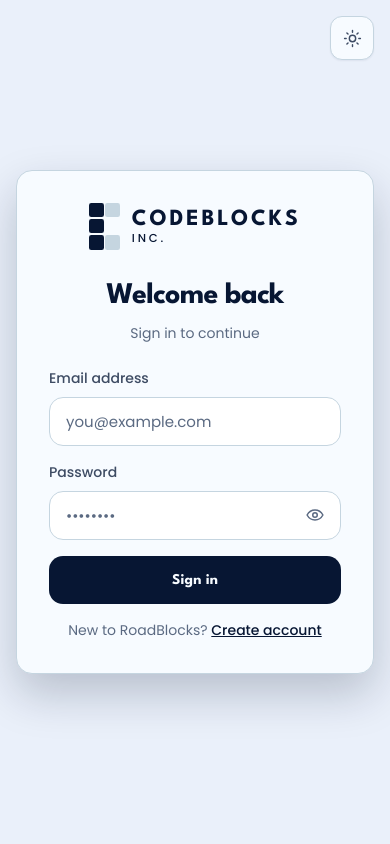
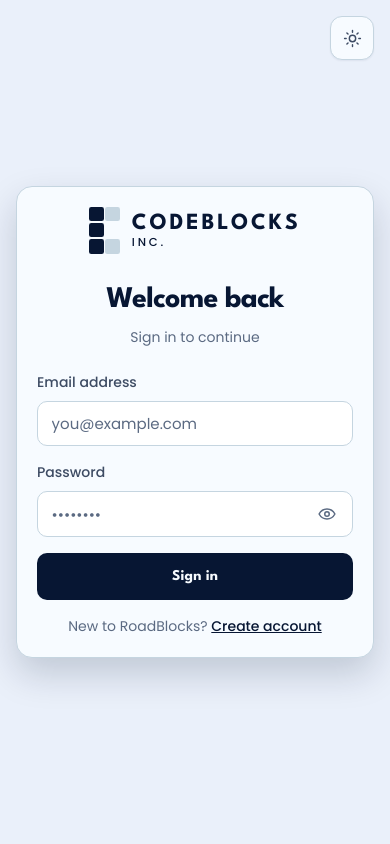
Before and after one commit to schlcastillozaye/RoadWatchCodeBlocks, a PHP site: page / in a window 390 px wide. Run offline with PHP 8.4, Linux system fonts and the light colour scheme.

Commit message:
Polish RoadWatch web spacing and responsive UI
Co-authored-by: Copilot <223556219+Copilot@users.noreply.github.com>

```diff
--- a/web/css/styles.css
+++ b/web/css/styles.css
@@ -51,15 +51,15 @@
   --font-display: 'League Spartan', ui-sans-serif, system-ui, sans-serif;
   --font-body: 'Poppins', ui-sans-serif, system-ui, sans-serif;
 
-  --radius-sm: 14px;
-  --radius: 20px;
-  --radius-md: 20px;
-  --radius-lg: 28px;
-  --radius-xl: 40px;
+  --radius-sm: 10px;
+  --radius: 16px;
+  --radius-md: 16px;
+  --radius-lg: 22px;
+  --radius-xl: 28px;
 
   --shadow-sm: 0 1px 2px rgb(7 22 51 / 0.06);
-  --shadow-md: 0 6px 18px rgb(7 22 51 / 0.1);
-  --shadow-lg: 0 20px 45px rgb(7 22 51 / 0.22);
+  --shadow-md: 0 5px 16px rgb(7 22 51 / 0.09);
+  --shadow-lg: 0 16px 36px rgb(7 22 51 / 0.18);
 
   /* Legacy aliases kept so older class mappings keep working. */
   --dark-blue: var(--navy);
@@ -668,8 +668,8 @@ ul, ol { margin: 0; padding: 0; list-style: none; }
   font-weight: 700;
   font-size: 0.9375rem;
   letter-spacing: 0.01em;
-  padding: 0.75rem 1.4rem;
-  min-height: 48px;
+  padding: 0.7rem 1.15rem;
+  min-height: 46px;
   cursor: pointer;
   border: 1px solid transparent;
   transition: opacity 120ms ease, background-color 120ms ease, border-color 120ms ease;
@@ -701,7 +701,7 @@ ul, ol { margin: 0; padding: 0; list-style: none; }
   background-color: #fff;
   border: 1px solid var(--azure);
   border-radius: var(--radius-sm);
-  padding: 0.75rem 1rem;
+  padding: 0.65rem 0.85rem;
   font-size: 0.9375rem;
   font-family: var(--font-body);
   color: var(--ink);
@@ -1073,6 +1073,8 @@ input[type='file'].brand-input::file-selector-button {
   .admin-sidebar-logout { width: auto; min-height: 42px; margin: 0; }
 }
 @media (max-width: 639px) {
+  .rw-auth-page > .brand-card { padding: 1.25rem; }
+  .admin-content .brand-card.p-6 { padding: 1rem; }
   .admin-page-heading { flex-direction: column; }
   .admin-page-heading > .btn { width: 100%; }
   .rw-dashboard-actions { width: 100%; }
```
Also changed, not shown: other parts of web/css/styles.css (+28 -23 lines), web/tests/admin-actions-smoke.mjs (+17 -2 lines), web/tests/citizen-officer-smoke.mjs (+15 -2 lines), web/js/app.js.
